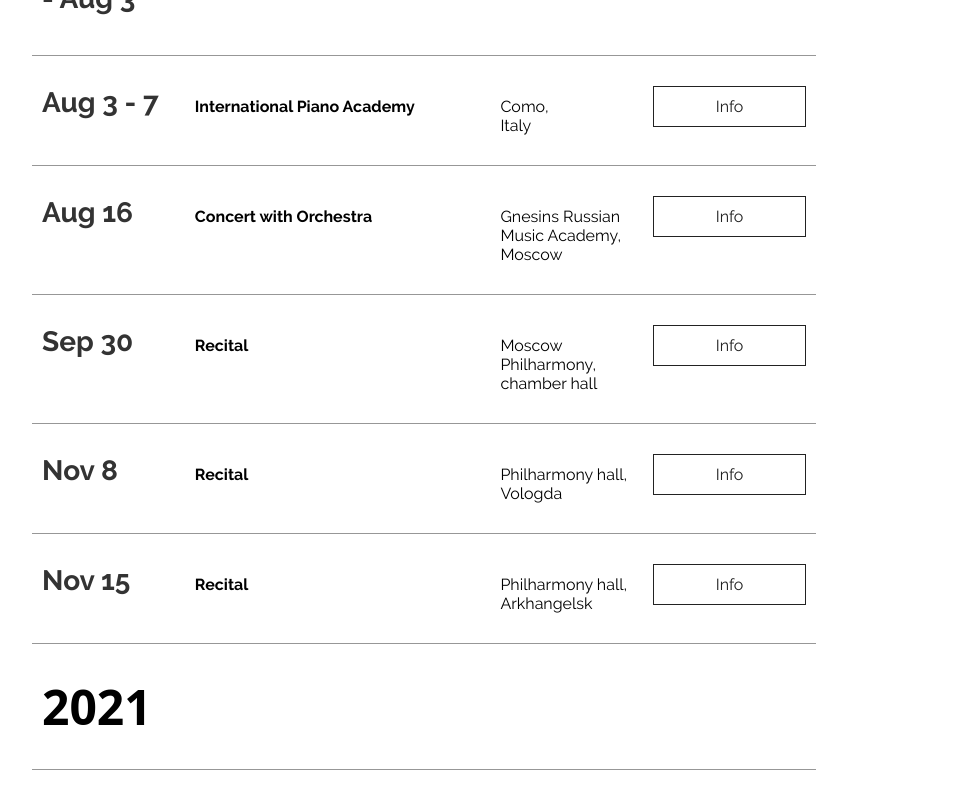
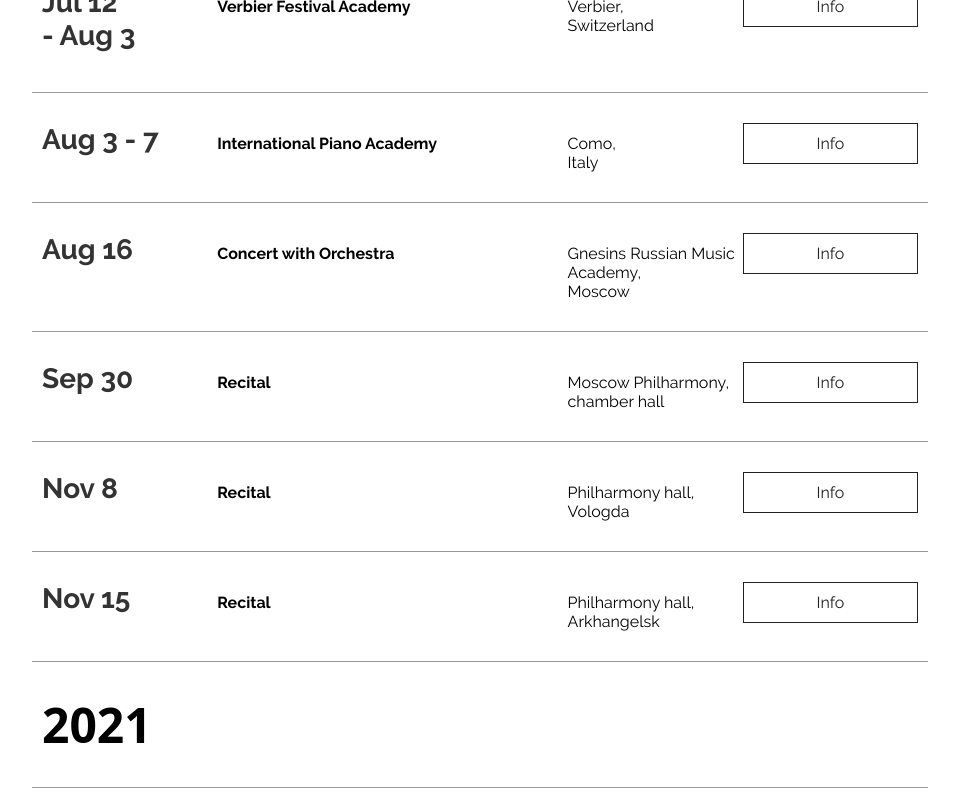
Before and after one commit to mumac/artD, a React (Create React App) app: page /tour in a window 1280 px wide. Shown: the part 1307-2105 px from the top of the page, without its empty margins (272-1231 px from the left). Built offline with nearby package versions, Linux system fonts and the light colour scheme; what i18next-xhr-backend would draw is missing.

Commit message:
content size change

```diff
--- a/src/themes/styles/main.scss
+++ b/src/themes/styles/main.scss
@@ -80,7 +80,7 @@ a {
 .content {
     position: relative;
     padding-left: 20%;
-    padding-right: 10%;
+    //padding-right: 10%;
 
     @include respond(sm) {
         padding-left: 5%;
```
